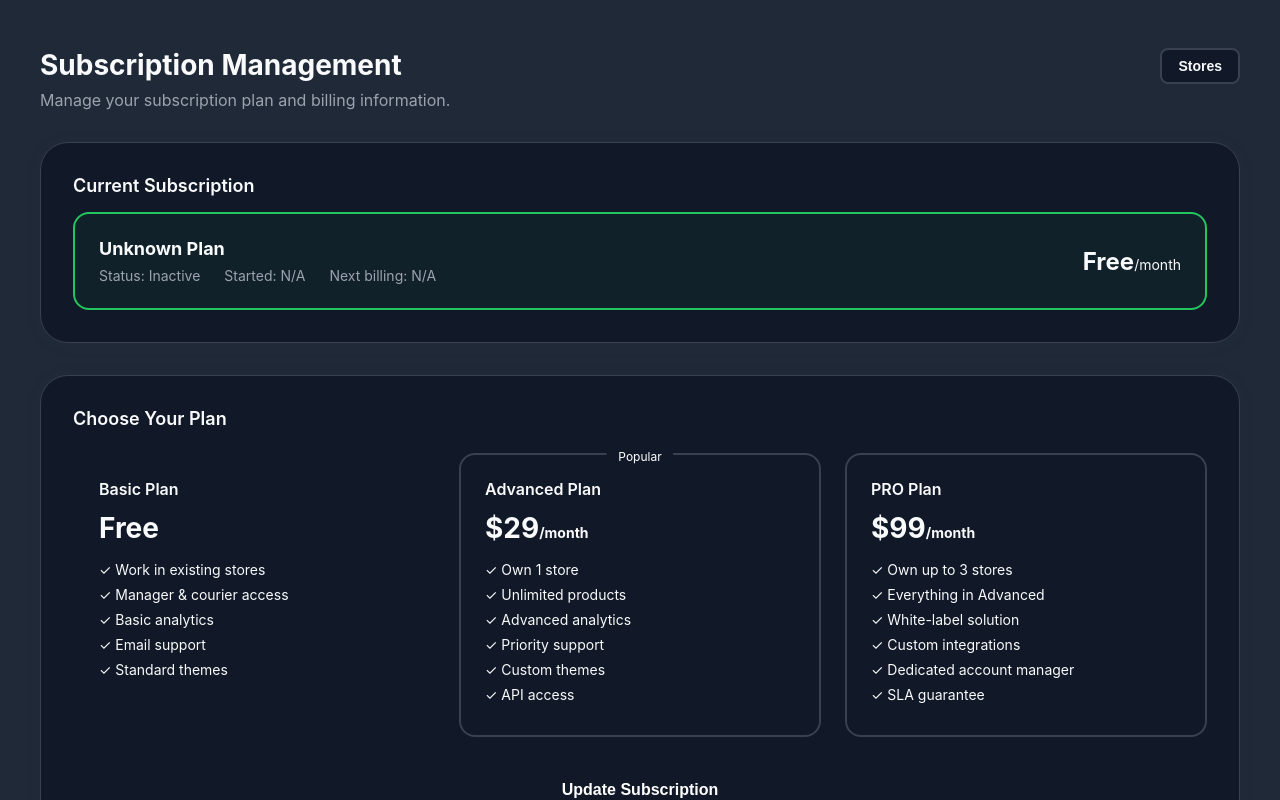
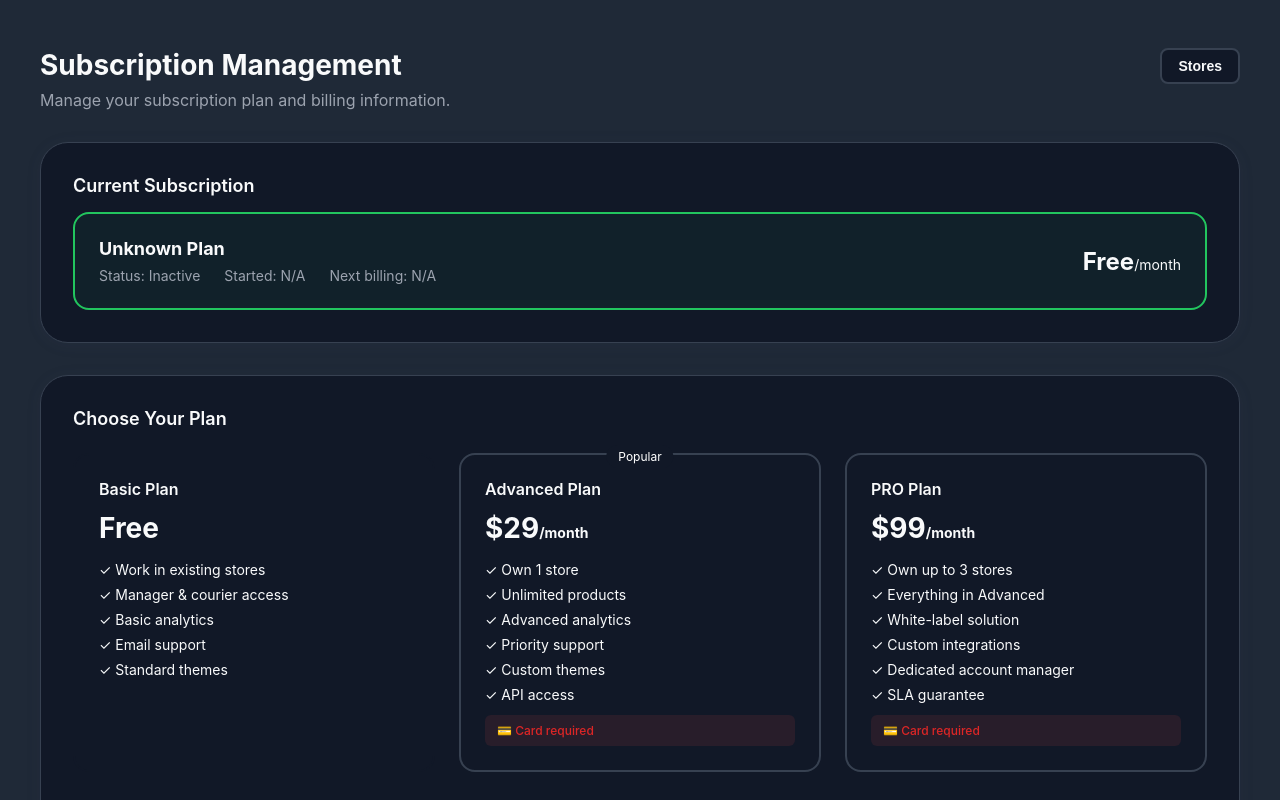
Before and after one commit to DexterFromUA/shop-creator-frontend-admin, a React (Create React App) app: page /subscription in a window 1280 px wide. Built offline with nearby package versions, Linux system fonts and the light colour scheme; sample sign-in values are in the browser's storage.

Commit message:
feat: add card validation and user feedback for paid plans in Subscription page

```diff
--- a/src/pages/Subscription.js
+++ b/src/pages/Subscription.js
@@ -98,6 +98,12 @@ const Subscription = () => {
   const handlePlanChange = async () => {
     if (selectedPlan === user?.subscriptionType) {
       addToast('You are already on this plan', 'info');
+      return;
+    }
+
+    // Проверяем наличие карты для платных планов
+    if (selectedPlan !== 'BASIC' && cards.length === 0) {
+      addToast('Please add a payment card before upgrading to a paid plan', 'error');
       return;
     }
 
@@ -451,24 +457,53 @@ const Subscription = () => {
                     </li>
                   ))}
                 </ul>
+
+                {plan.id !== 'BASIC' && cards.length === 0 && (
+                  <div style={{
+                    marginTop: 12,
+                    padding: '8px 12px',
+                    background: 'rgba(239, 68, 68, 0.1)',
+                    borderRadius: 6,
+                    fontSize: 12,
+                    color: '#dc2626',
+                    fontWeight: 500
+                  }}>
+                    💳 Card required
+                  </div>
+                )}
               </motion.div>
             ))}
           </div>
 
           {/* Update Button */}
           <div style={{ marginTop: 32, textAlign: 'center' }}>
+            {selectedPlan !== 'BASIC' && cards.length === 0 && (
+              <div style={{
+                marginBottom: 16,
+                padding: '12px 16px',
+                background: 'rgba(239, 68, 68, 0.1)',
+                border: '1px solid rgba(239, 68, 68, 0.3)',
+                borderRadius: 8,
+                color: '#dc2626',
+                fontSize: 14,
+                fontWeight: 500
+              }}>
+                ⚠️ Add a payment card first to upgrade to a paid plan
+              </div>
+            )}
             <button
               onClick={handlePlanChange}
-              disabled={loading}
+              disabled={loading || (selectedPlan !== 'BASIC' && cards.length === 0)}
               style={{
                 padding: '12px 32px',
                 borderRadius: 12,
                 border: 'none',
-                background: loading ? '#9ca3af' : '#111827',
+                background: loading || (selectedPlan !== 'BASIC' && cards.length === 0) ? '#9ca3af' : '#111827',
                 color: '#fff',
-                cursor: loading ? 'not-allowed' : 'pointer',
+                cursor: loading || (selectedPlan !== 'BASIC' && cards.length === 0) ? 'not-allowed' : 'pointer',
                 fontSize: 16,
-                fontWeight: 600
+                fontWeight: 600,
+                opacity: loading || (selectedPlan !== 'BASIC' && cards.length === 0) ? 0.6 : 1
               }}
             >
               {loading ? 'Updating...' : 'Update Subscription'}
```
